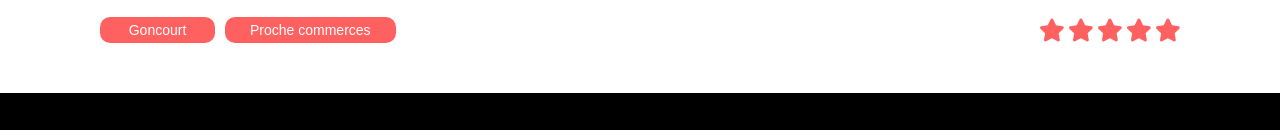
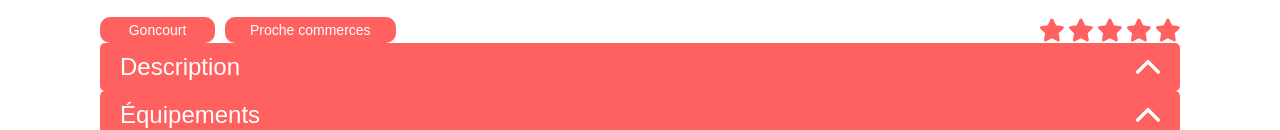
Before and after one commit to Labrosse-Anthony/Projet_7-Kasa, a React (Vite) app: page /logement/0979876d in a window 1280 px wide. Shown: the part 674-804 px from the top of the page. Built offline with nearby package versions, Linux system fonts and the light colour scheme.

Commit message:
Ajout des menus déroulants sur la page logement.jsx

```diff
--- a/src/pages/Logement.jsx
+++ b/src/pages/Logement.jsx
@@ -6,6 +6,7 @@ import Slideshow from '../components/Slideshow';
 import './logement.scss';
 import starfull from '../assets/images/star-full.svg';
 import starempty from '../assets/images/star-empty.svg';
+import Collapse from '../components/Collapse';
 
 function Logement() {
   /* On récupère l'ID directement depuis l'URL (ex: /logement/c67ab8a7) */
@@ -63,7 +64,26 @@ function Logement() {
             ))}
           </div>
         </div>
+      </div>
+      <div className="logement-collapses">
 
+        <div className="logement-collapse-item">
+          <Collapse title="Description" content={logement.description} />
+        </div>
+
+        <div className="logement-collapse-item">
+          <Collapse
+            title="Équipements"
+            /* On boucle sur les équipements pour créer une vraie liste HTML */
+            content={
+              <ul>
+                {logement.equipments.map((equip, index) => (
+                  <li key={index}>{equip}</li>
+                ))}
+              </ul>
+            }
+          />
+        </div>
       </div>
     </main>
   );
```
